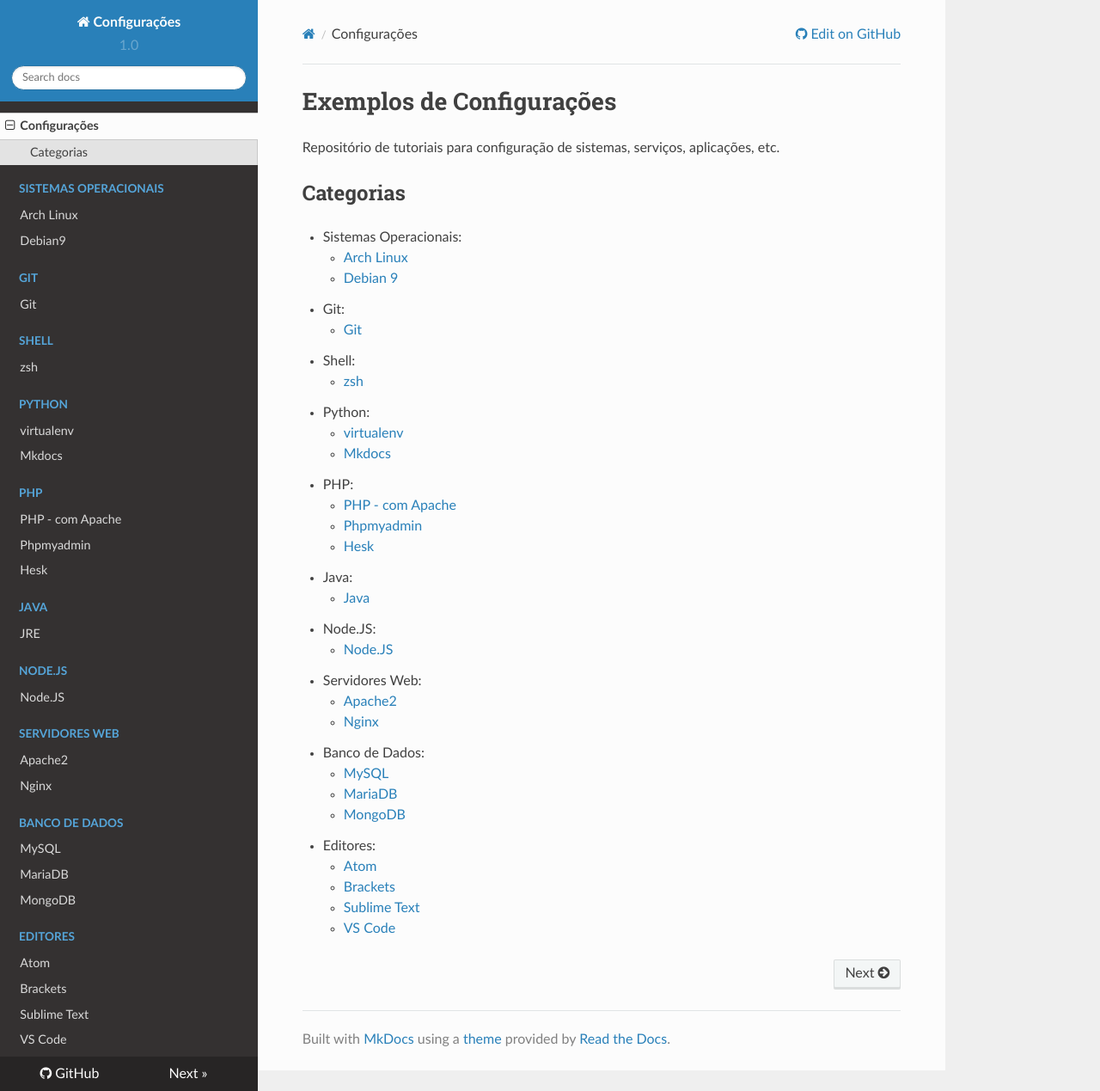
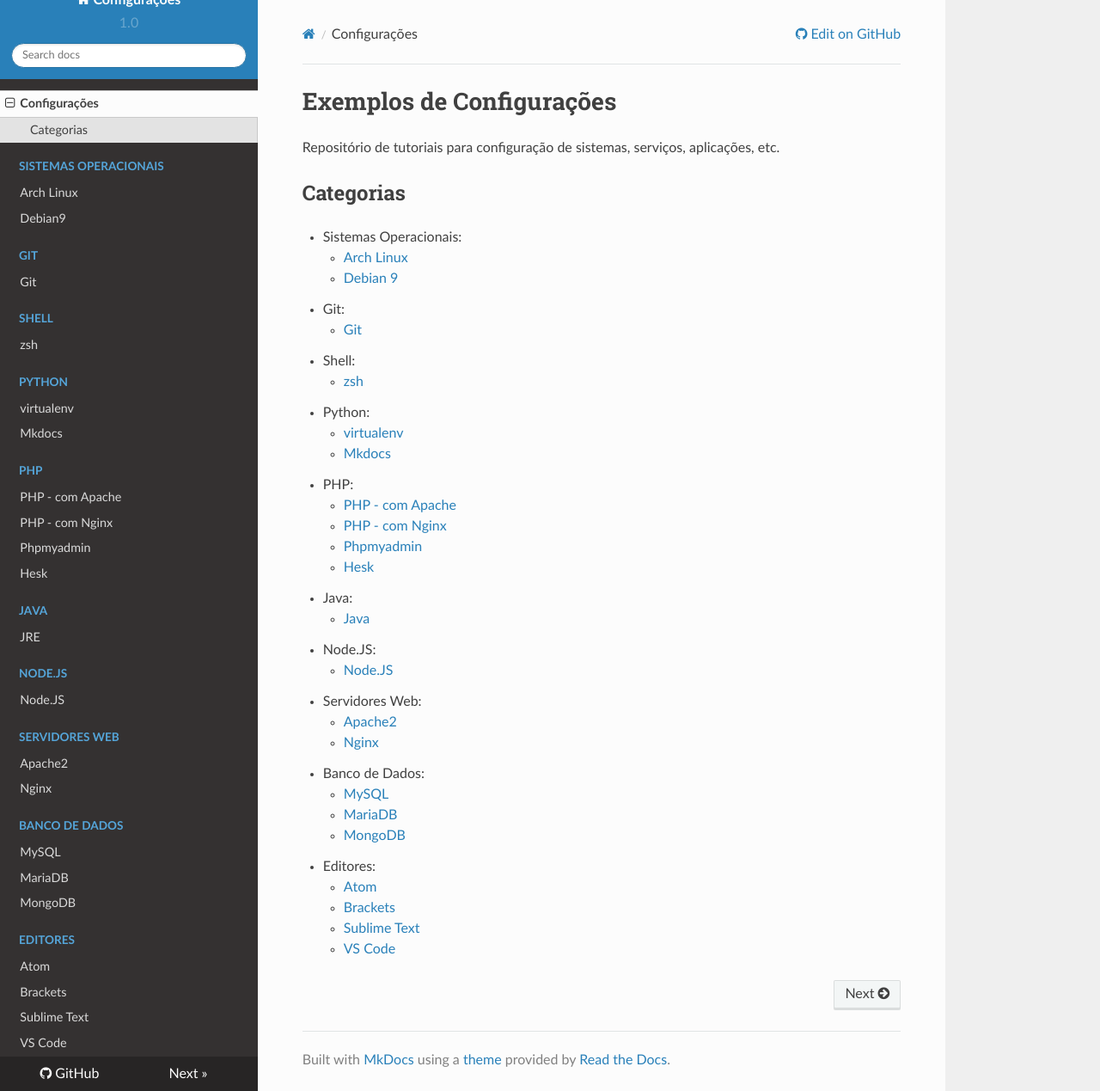
Before and after one commit to getuliovinicius/configuracoes, an MkDocs documentation site: the page built from mds/index.md, in a window 1280 px wide and 1269 px high. Shown: the whole window at 86% size. Built offline with MkDocs 1.6.1, drawn with Linux system fonts in a browser that asks for light colours; nearby versions of some CDN libraries; old or Windows-style settings are respelled for this version of MkDocs.

Commit message:
Adicionado: PHP - com Nginx

```diff
--- a/mds/index.md
+++ b/mds/index.md
@@ -17,6 +17,7 @@
 	- [Mkdocs](python/mkdocs.md)
 - PHP:
 	- [PHP - com Apache](php/php-apache.md)
+	- [PHP - com Nginx](php/php-nginx.md)
 	- [Phpmyadmin](php/phpmyadmin.md)
 	- [Hesk](php/hesk.md)
 - Java:
--- a/mkdocs.yml
+++ b/mkdocs.yml
@@ -22,6 +22,7 @@
         - Mkdocs: 'python/mkdocs.md'
     - PHP:
         - PHP - com Apache: 'php/php-apache.md'
+        - PHP - com Nginx: 'php/php-nginx.md'
         - Phpmyadmin: 'php/phpmyadmin.md'
         - Hesk: 'php/hesk.md'
     - Java:
```
Also changed, not shown: README.md (+1 -0 lines).
